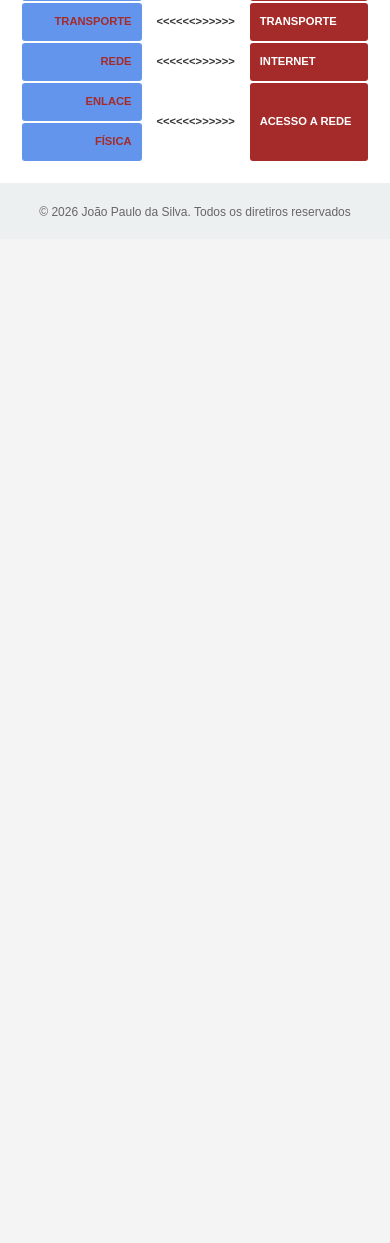
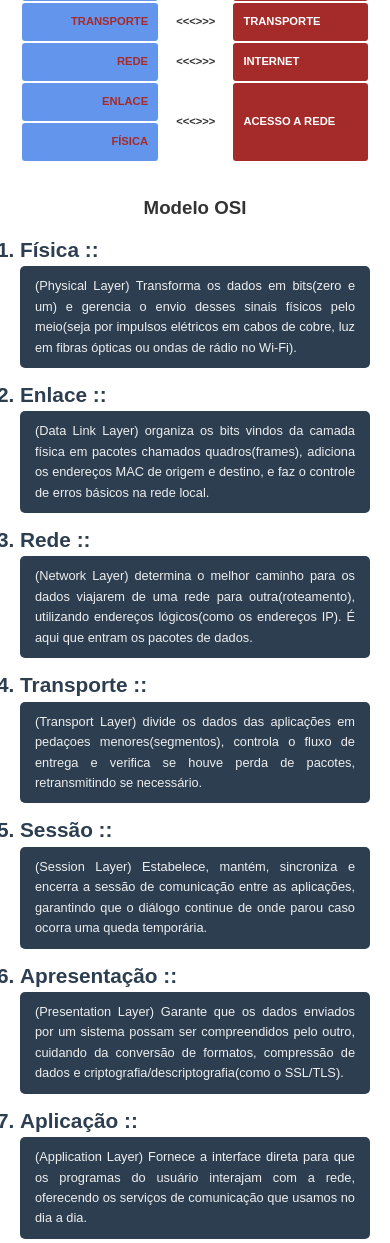
Before and after one commit to JPauloGitHub/meudicionarioderede, a plain HTML site: page osi_tcpip.html in a window 390 px wide. Shown: the part 560-1803 px from the top of the page. Before the commit the page ends 844 px from the top, so only its background shows below. Drawn offline with Linux system fonts and the light colour scheme.

Commit message:
Add files via upload

```diff
--- a/css/osi_tcpip.css
+++ b/css/osi_tcpip.css
@@ -107,6 +107,29 @@
         font-size: 0.7rem;
     }
 
+    h3 {
+        margin-top: 30px;
+    }
+
+    main ol li.titulo {
+        font-weight: bold;
+        margin-top: 10px;
+        color: #2c3e50;
+        font-size: 1.3rem;
+    }
+
+    main ol li ul li.desc {
+        display: inline-block;
+        width: 100%;
+        text-align: justify;
+        font-weight: 500;
+        background-color: #2c3e50;
+        color: #eee;
+        padding: 10px 15px;
+        border-radius: 5px;
+        font-size: 0.8rem;
+    }
+
     footer {
         background-color: #ecf0f1;
         color: #666;
--- a/osi_tcpip.html
+++ b/osi_tcpip.html
@@ -29,12 +29,12 @@
             <table>
                 <tr>
                     <td class="osi_titulo"> OSI </td>
-                    <td class="divisor"> <<<<<<>>>>>> </td>
+                    <td class="divisor"> <<<>>> </td>
                     <td class="tcpip_titulo"> TCP/IP </td>
                 </tr>
                 <tr>
                     <td class="osi"> APLICAÇÃO </td>
-                    <td class="divisor" rowspan="3"> <<<<<<>>>>>> </td>
+                    <td class="divisor" rowspan="3"> <<<>>> </td>
                     <td class="tcpip" rowspan="3"> APLICAÇÃO </td>
                 </tr>
                 <tr>
@@ -45,17 +45,17 @@
                 </tr>
                 <tr>
                     <td class="osi"> TRANSPORTE </td>
-                    <td class="divisor"> <<<<<<>>>>>> </td>
+                    <td class="divisor"> <<<>>> </td>
                     <td class="tcpip"> TRANSPORTE </td>
                 </tr>
                 <tr>
                     <td class="osi"> REDE </td>
-                    <td class="divisor"> <<<<<<>>>>>> </td>
+                    <td class="divisor"> <<<>>> </td>
                     <td class="tcpip"> INTERNET </td>
                 </tr>
                 <tr>
                     <td class="osi"> ENLACE </td>
-                    <td class="divisor" rowspan="2"> <<<<<<>>>>>> </td>
+                    <td class="divisor" rowspan="2"> <<<>>> </td>
                     <td class="tcpip" rowspan="2"> ACESSO A REDE </td>
                 </tr>
                 <tr>
@@ -63,6 +63,60 @@
                 </tr>
             </table>
 
+            <h3> Modelo OSI </h3>
+
+            <ol>
+                <li class="titulo"> Física ::
+                    <ul>
+                        <li class="desc"> (Physical Layer) Transforma os dados em bits(zero e um) e gerencia o envio desses
+                                          sinais físicos pelo meio(seja por impulsos elétricos em cabos de cobre, luz em fibras
+                                          ópticas ou ondas de rádio no Wi-Fi). </li>
+                    </ul>
+                </li>
+                <li class="titulo"> Enlace ::
+                    <ul>
+                        <li class="desc"> (Data Link Layer) organiza os bits vindos da camada física em pacotes chamados
+                                          quadros(frames), adiciona os endereços MAC de origem e destino, e faz o controle
+                                          de erros básicos na rede local.</li>
+                    </ul>
+                </li>
+                <li class="titulo"> Rede ::
+                    <ul>
+                        <li class="desc"> (Network Layer) determina o melhor caminho para os dados viajarem de uma rede
+                                          para outra(roteamento), utilizando endereços lógicos(como os endereços IP).
+                                          É aqui que entram os pacotes de dados.</li>
+                    </ul>
+                </li>
+                <li class="titulo"> Transporte ::
+                    <ul>
+                        <li class="desc"> (Transport Layer) divide os dados das aplicações em pedaçoes menores(segmentos),
+                                          controla o fluxo de entrega e verifica se houve perda de pacotes, retransmitindo
+                                          se necessário.</li>
+                    </ul>
+                </li>
+                <li class="titulo"> Sessão ::
+                    <ul>
+                        <li class="desc"> (Session Layer) Estabelece, mantém, sincroniza e encerra a sessão de comunicação
+                                          entre as aplicações, garantindo que o diálogo continue de onde parou caso ocorra
+                                          uma queda temporária.</li>
+                    </ul>
+                </li>
+                <li class="titulo"> Apresentação ::
+                    <ul>
+                        <li class="desc"> (Presentation Layer) Garante que os dados enviados por um sistema possam ser
+                                          compreendidos pelo outro, cuidando da conversão de formatos, compressão de dados
+                                          e criptografia/descriptografia(como o SSL/TLS). </li>
+                    </ul>
+                </li>
+                <li class="titulo"> Aplicação ::
+                    <ul>
+                        <li class="desc"> (Application Layer) Fornece a interface direta para que os programas do
+                                          usuário interajam com a rede, oferecendo os serviços de comunicação que
+                                          usamos no dia a dia.</li>
+                    </ul>
+                </li>
+            </ol>
+
         </main>
         <footer> <small> &copy; 2026 João Paulo da Silva. Todos os diretiros reservados </small> </footer>
     </div>
```
